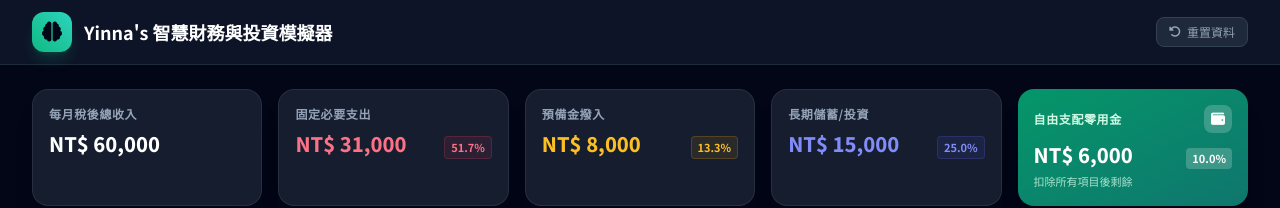
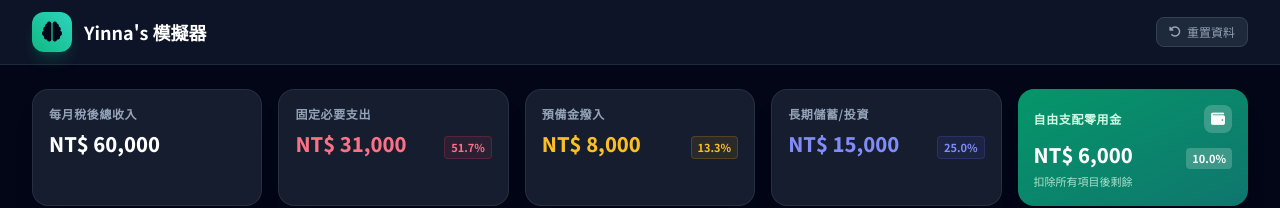
Before and after one commit to yinna613-ctrl/finance-simulator, a plain HTML site: page index.html in a window 1280 px wide. Shown: the top 208 px of the page. Drawn offline with nearby package versions, Linux system fonts and the light colour scheme.

Commit message:
更改Title

```diff
--- a/index.html
+++ b/index.html
@@ -74,7 +74,7 @@
                 </div>
                 <div>
                     <h1 class="text-base sm:text-lg font-bold text-white leading-tight flex items-center gap-2">
-                        Yinna's 智慧財務與投資模擬器
+                        Yinna's 模擬器
                     </h1>
                 </div>
             </div>
```
